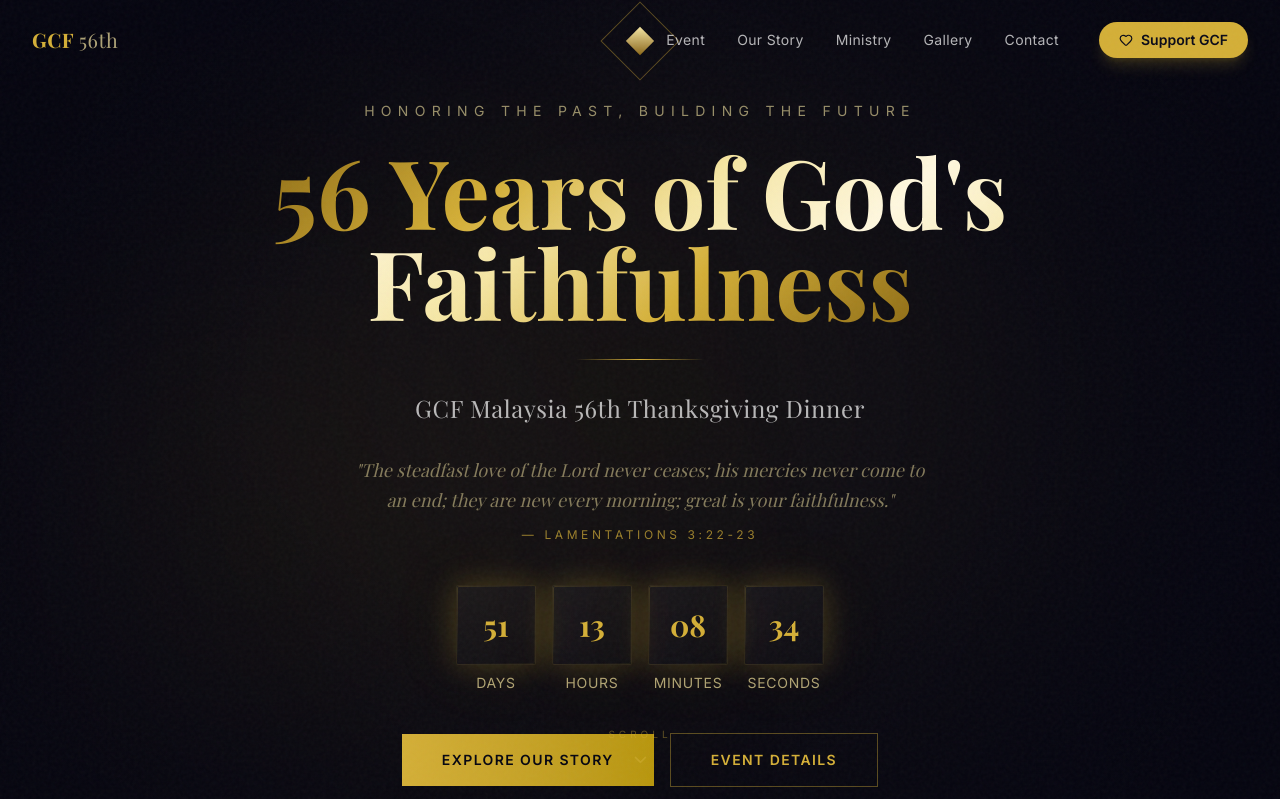
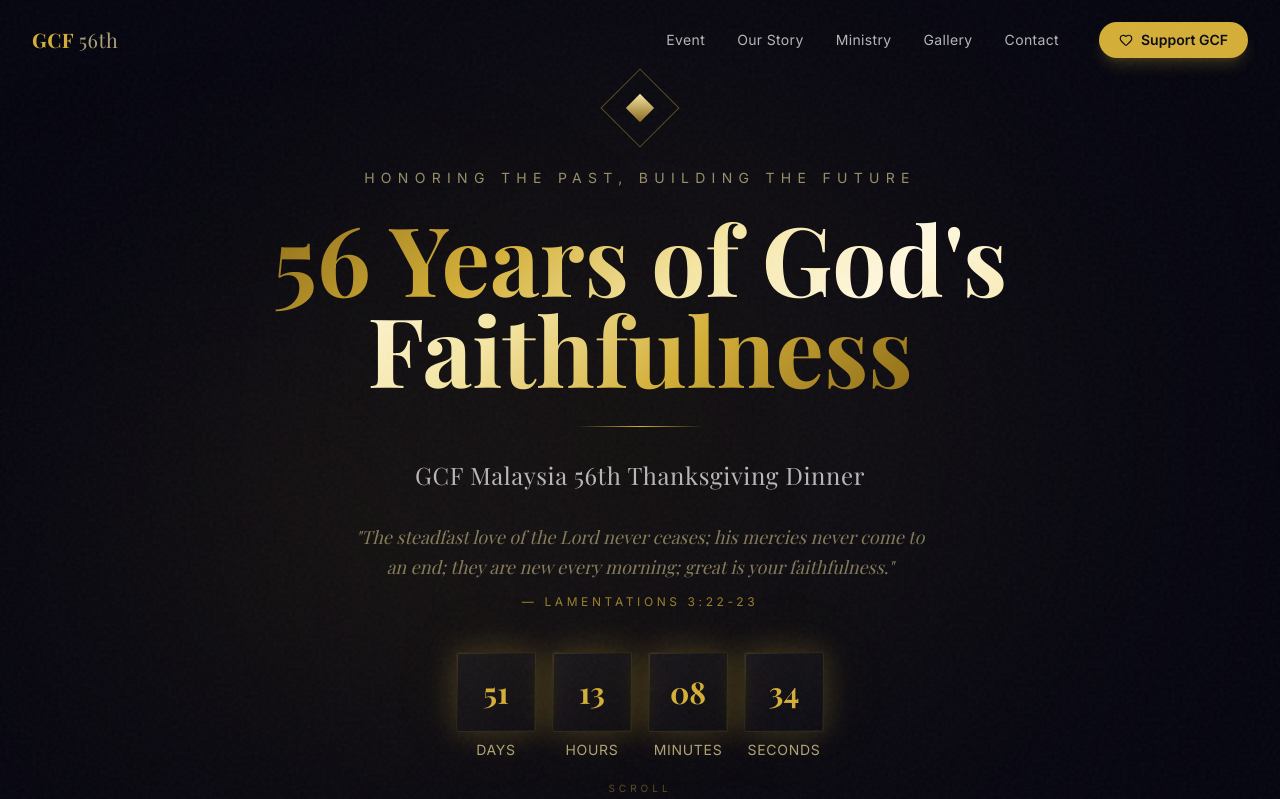
Before and after one commit to pengkodam/gcf-56th-dinner, a React (Vite) app: page / in a window 1280 px wide. Shown: the top 799 px of the page. Built offline with nearby package versions, Linux system fonts and the light colour scheme; the HTML template or start-up script is replaced by a standard one; a web font is replaced by a local one.

Commit message:
Add top padding to Hero section to prevent diamond overlap with navbar

```diff
--- a/src/components/Hero.tsx
+++ b/src/components/Hero.tsx
@@ -17,7 +17,7 @@ export default function Hero() {
   const scale = useTransform(scrollYProgress, [0, 1], [1, 1.08]);
 
   return (
-    <section ref={ref} className="relative min-h-screen flex flex-col items-center justify-center overflow-hidden bg-ink">
+    <section ref={ref} className="relative min-h-screen flex flex-col items-center justify-center overflow-hidden bg-ink pt-20">
       <GoldParticles />
 
       {/* Parallax background layer */}
```
